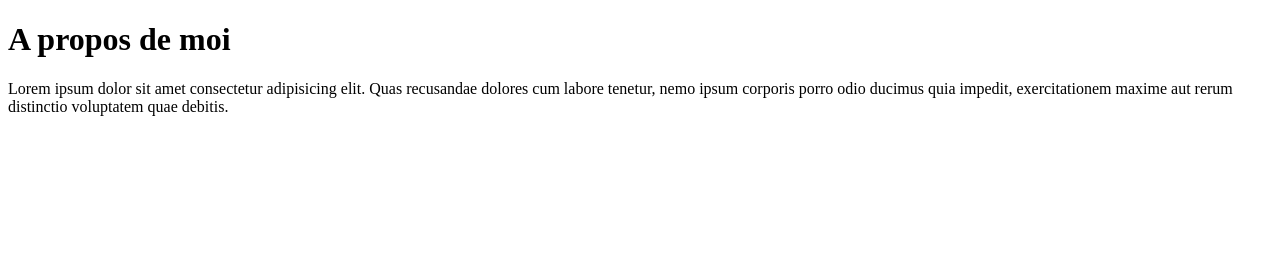
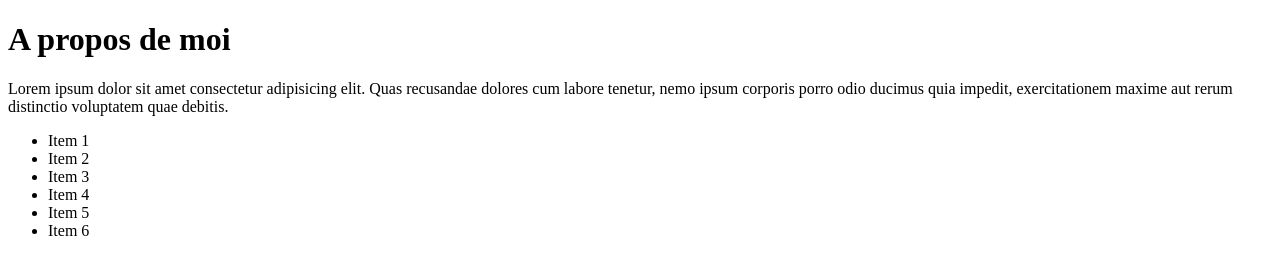
Before and after one commit to Gloryjoys/Projet-1, a plain HTML site: page A-Propos.html in a window 1280 px wide. Drawn offline with Linux system fonts and the light colour scheme.

Commit message:
Modifier la page a-Propos

```diff
--- a/A-Propos.html
+++ b/A-Propos.html
@@ -11,5 +11,14 @@
             Lorem ipsum dolor sit amet consectetur adipisicing elit.
             Quas recusandae dolores cum labore tenetur, nemo ipsum corporis porro odio ducimus quia impedit, exercitationem maxime aut rerum distinctio voluptatem quae debitis.
         </p>
+        <ul>
+            <li>Item 1</li>
+            <li>Item 2</li>
+            <li>Item 3</li>
+            <li>Item 4</li>
+            <li>Item 5</li>
+            <li>Item 6</li>
+        </ul>
+
 </body>
 </html>
```
